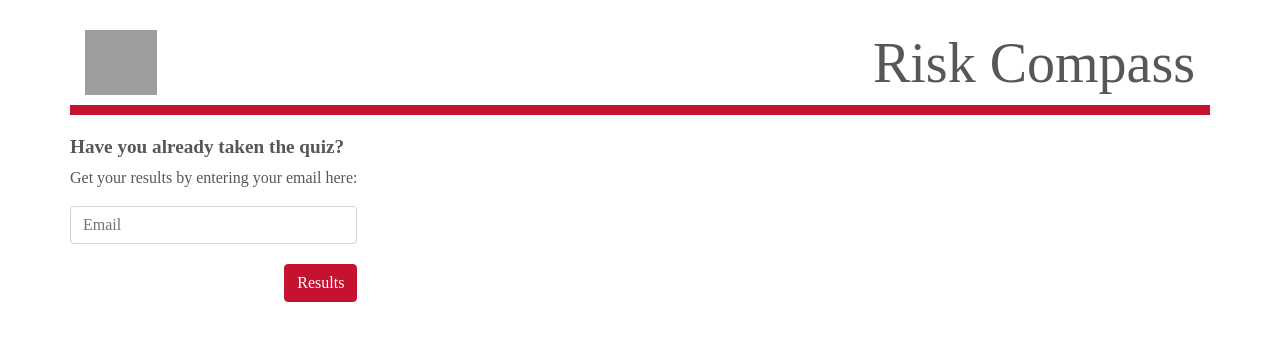
After one commit to anishpatelwork/RiskCompass, a Django app: page /login in a window 1280 px wide. The commit adds this page. Shown: the top 341 px of the page. Run offline with Django 3.2, Linux system fonts and the light colour scheme; some libraries are stand-ins or nearby versions; grey boxes are pictures that could not be loaded.

Commit message:
Added the login screen for users that have already taken the quiz to view results again. Started refactoring and styling to pylint.

```diff
--- a/compass/static/site.css
+++ b/compass/static/site.css
@@ -192,6 +192,12 @@ label
      cursor: pointer;
 }
 
+.error_message {
+    color:red;
+    font-weight: bold;
+    margin-top:10px;
+}
+
 @media (max-width: 800px) {
     .row {
         display: block;
--- a/compass/templates/home.html
+++ b/compass/templates/home.html
@@ -36,7 +36,10 @@
 <div class="row">
     <div class="container">
         {% url 'userdetails' as userdet %}
+        {% url 'login' as log %}
         <a href={{userdet}} class="btn btn-primary float-right" role="button">Lets do this!</a>
+        <a href={{log}} class="btn btn-primary float-left" role="button">Login</a>
+
     </div>
 </div>
 {% endblock %}
--- /dev/null
+++ b/compass/templates/login.html
@@ -0,0 +1,23 @@
+{% extends 'base.html' %}
+
+{% block content %}
+    <div class="row" style="height:20px;">
+    </div>
+    <div class="row">
+        <h2><b>Have you already taken the quiz?</b></h2>
+    </div>
+
+    <div class="row">
+        <form action='' method='POST' name="login">
+            {% csrf_token %}
+            <p>Get your results by entering your email here:</p>
+            <input type="email" class="form-control my-input" id="email" name="result_email" placeholder="Email" />
+            <button class="btn btn-primary float-right" type="submit" style="margin-top:20px;">Results</button>
+        </form>
+    </div>
+    {% if error_message %}
+        <div class="row">
+            <h2 class="error_message"> {{ error_message }}</h2>
+        </div>
+    {% endif %}
+{% endblock %}
--- a/compass/templates/question.html
+++ b/compass/templates/question.html
@@ -52,7 +52,7 @@
                     </a>
             {% endif %}
 
-            {% if question.id == 20%}
+            {% if question.id == CountQuestions %}
                 <button type="submit" class="btn btn-primary send-button tx-tfm" style="float:right;">Results</button>
             {% else %}
                 <button type="submit" class="btn btn-primary send-button tx-tfm" style="float:right;">Next</button>
--- a/compass/views.py
+++ b/compass/views.py
@@ -1,34 +1,39 @@
-from django.shortcuts import render, redirect
-from compass.models import Results, Answer, Question_choice, Question, Business_Priority, Category
-from compass.forms import UserDetailForm, AnswerChoiceForm
-import pandas as pd
 import json
 
+import pandas as pd
+from django.shortcuts import render, redirect
+
+from compass.forms import UserDetailForm, AnswerChoiceForm
+from compass.models import Results, Answer, Question_choice, Question, \
+    Business_Priority, Category, UserDetails
+
 all_Questions = Question.objects.all()
-
 
 def home_page(request):
     return render(request, 'home.html')
 
 
 def new_rmb(request, userdetails):
+    """ Creates a new Result for the session. """
+
     rmb_ = Results.objects.create(userdetails=userdetails)
     request.session['rmb_id'] = rmb_.id
     return
 
 
 def userdetails(request):
+    """ Handles the User detail input. """
     if request.method == "POST":
         form = UserDetailForm(request.POST)
         if form.is_valid():
-            userdetails = form.save(commit=False)
-            userdetails.first_name = form.cleaned_data['first_name']
-            userdetails.last_name = form.cleaned_data['last_name']
-            userdetails.email = form.cleaned_data['email']
-            userdetails.company = form.cleaned_data['company']
-            userdetails.role = form.cleaned_data['role']
-            userdetails.save()
-            new_rmb(request, userdetails)
+            userdetails_form = form.save(commit=False)
+            userdetails_form.first_name = form.cleaned_data['first_name']
+            userdetails_form.last_name = form.cleaned_data['last_name']
+            userdetails_form.email = form.cleaned_data['email']
+            userdetails_form.company = form.cleaned_data['company']
+            userdetails_form.role = form.cleaned_data['role']
+            userdetails_form.save()
+            new_rmb(request, userdetails_form)
             return redirect(f'/rating')
         else:
             return render(request, 'userdetails.html', {'form': form, 'errors': form.errors})
@@ -38,6 +43,7 @@ def userdetails(request):
 
 
 def get_questions(request, question_id):
+    """ Handles the User detail input. """
     rmb_id = request.session['rmb_id']
     rmb_ = Results.objects.get(id=rmb_id)
     next_question_id = int(question_id) + 1
@@ -51,9 +57,15 @@ def get_questions(request, question_id):
 
     if request.method == "POST":
         if Question_choice.objects.filter(question_choice=rmb_, question=question_).exists():
-            # If the results already exists, we need to update not create a new one
-            results_answers = Question_choice.objects.get(question=question_id, question_choice=rmb_)
-            form = AnswerChoiceForm(data=request.POST, question_id=question_id, instance=results_answers)
+            results_answers = Question_choice.objects.get(
+                question=question_id,
+                question_choice=rmb_
+            )
+            form = AnswerChoiceForm(
+                data=request.POST,
+                question_id=question_id,
+                instance=results_answers
+            )
         else:
             form = AnswerChoiceForm(data=request.POST, question_id=question_id)
         if form.is_valid():
@@ -64,7 +76,7 @@ def get_questions(request, question_id):
             answer_choice.question_choice = rmb_
             answer_choice.save()
             request.session['last_question'] = question_id
-            if (next_question_id > last_question_id):
+            if next_question_id > last_question_id:
                 return redirect(f'/results')
             else:
                 return redirect(f'/question/{next_question_id}')
@@ -78,7 +90,8 @@ def get_questions(request, question_id):
         form.fields['answer'].initial = results_answers.answer
         form.fields['comment'].initial = results_answers.comment
 
-    return render(request, 'question.html', {'question': question_, 'rmb': rmb_, 'form': form, 'CountQuestions': all_questions_count})
+    return render(request, 'question.html', {'question': question_, 'rmb': rmb_,
+                                             'form': form, 'CountQuestions': all_questions_count})
 
 
 def results(request):
@@ -87,25 +100,31 @@ def results(request):
     choices = Question_choice.objects.filter(question_choice=rmb)
     answer_array = []
     for c in choices:
-        question = Question.objects.get(id = c.question_id)
-        answer = Answer.objects.get(description = c.answer)
+        question = Question.objects.get(id=c.question_id)
+        answer = Answer.objects.get(description=c.answer)
         answer_array.append({question.category.categoryName: answer.score})
     df = pd.DataFrame(answer_array)
     labels = list(df)
     data = list(df.mean())
     tick_label = json.dumps(labels)
-    priorities = Business_Priority.objects.filter(results = rmb)
+    priorities = Business_Priority.objects.filter(results=rmb)
 
     materialityData = []
     for priority in priorities:
         materiality = float(priority.score)
         materialityData.append(materiality)
 
-    return render(request, 'results.html', {'maturity': data, 'materiality':materialityData, 'labels': labels, 'tick_label': tick_label})
+    return render(request, 'results.html',
+                  {
+                      'maturity': data,
+                      'materiality':materialityData,
+                      'labels': labels,
+                      'tick_label': tick_label
+                  }
+                  )
 
 
 def rating(request):
-    # last_question = request.session['last_question']
     rmb_id = request.session['rmb_id']
     rmb_ = Results.objects.get(id=rmb_id)
     categories = list(Category.objects.values_list('categoryName', flat=True))
@@ -113,14 +132,31 @@ def rating(request):
         # loop over all the categories and pull out the results and create business priority objects
         for category in categories:
             score = request.POST.get(category)
-            actualCategory = Category.objects.get(categoryName = category)
-            if Business_Priority.objects.filter(results=rmb_, category= actualCategory).exists():
-                edit_business = Business_Priority.objects.get(results=rmb_, category= actualCategory)
+            actualCategory = Category.objects.get(categoryName=category)
+            if Business_Priority.objects.filter(results=rmb_, category=actualCategory).exists():
+                edit_business = Business_Priority.objects.get(results=rmb_, category=actualCategory)
                 edit_business.score = score
                 edit_business.save()
             else:
-                business_priority = Business_Priority(category = actualCategory, score = score, results = rmb_)
+                business_priority = Business_Priority(category=actualCategory,
+                                                      score=score, results=rmb_)
                 business_priority.save()
         return redirect(f'/question/1')
 
     return render(request, 'businessPriority.html', {'categories': categories})
+
+
+def login(request):
+    if request.method == "POST":
+        email = request.POST.get('result_email')
+        if UserDetails.objects.filter(email=email).exists():
+            user = UserDetails.objects.get(email=email)
+            results = Results.objects.get(userdetails=user)
+            # This is the only hack about it. Changing the rmb_id in the request session
+            # But the user can't change anything anyway
+            request.session['rmb_id'] = results.id
+            return redirect(f'/results')
+        else:
+            message = 'There is no result available for this email: %s' % email
+            return render(request, 'login.html', {'error_message': message})
+    return render(request, 'login.html')
--- a/riskcompass/urls.py
+++ b/riskcompass/urls.py
@@ -24,5 +24,6 @@ urlpatterns = [
     path('question/<question_id>', views.get_questions, name='question'),
     path('results', views.results, name='results'),
     path('rating', views.rating, name='rating'),
-    path('userdetails', views.userdetails, name='userdetails')
+    path('userdetails', views.userdetails, name='userdetails'),
+    path('login', views.login, name='login')
 ]
```
Also changed, not shown: compass/admin.py (+12 -3 lines).
